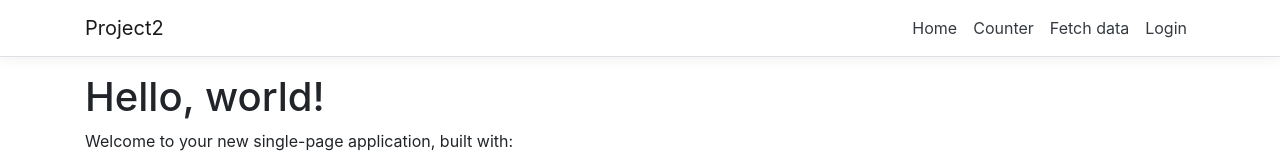
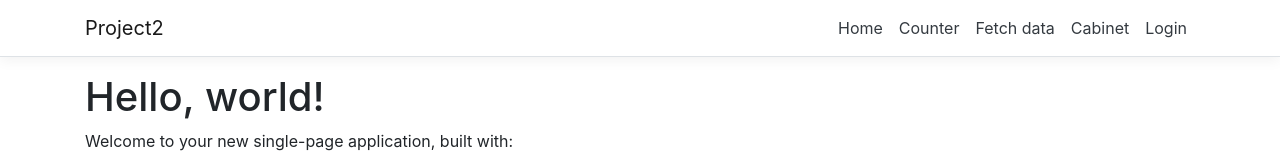
Before and after one commit to NazwayDen/Project2, an Angular app in the folder Project2/ClientApp/: page / in a window 1280 px wide. Shown: the top 160 px of the page. Built offline with nearby package versions, Linux system fonts and the light colour scheme.

Commit message:
Add LK to nav bar

```diff
--- a/Project2/ClientApp/src/app/nav-menu/nav-menu.component.html
+++ b/Project2/ClientApp/src/app/nav-menu/nav-menu.component.html
@@ -32,6 +32,9 @@
             <a class="nav-link text-dark" [routerLink]="['/fetch-data']">Fetch data</a>
           </li>
           <li class="nav-item" [routerLinkActive]="['link-active']">
+            <a class="nav-link text-dark" [routerLink]="['/lk']">Cabinet</a>
+          </li>
+          <li class="nav-item" [routerLinkActive]="['link-active']">
             <a class="nav-link text-dark" [routerLink]="['/fetch-data']">Login</a>
           </li>
         </ul>
```
